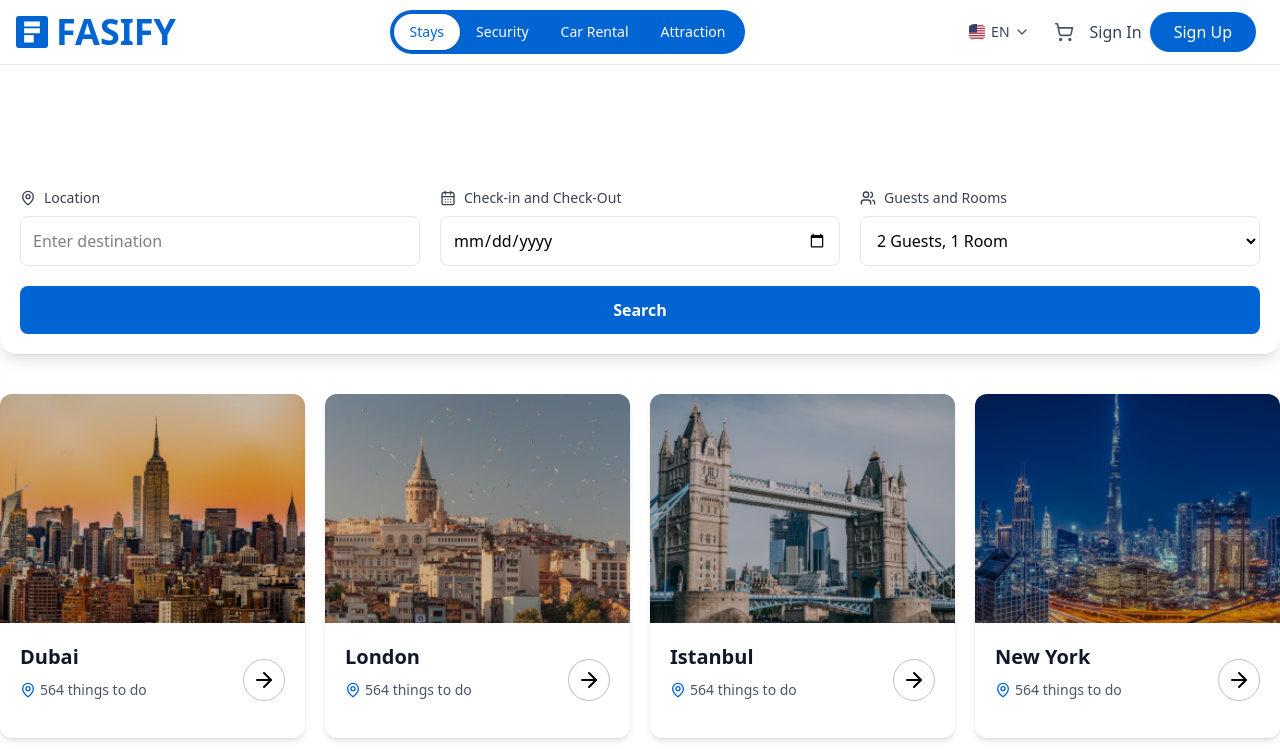
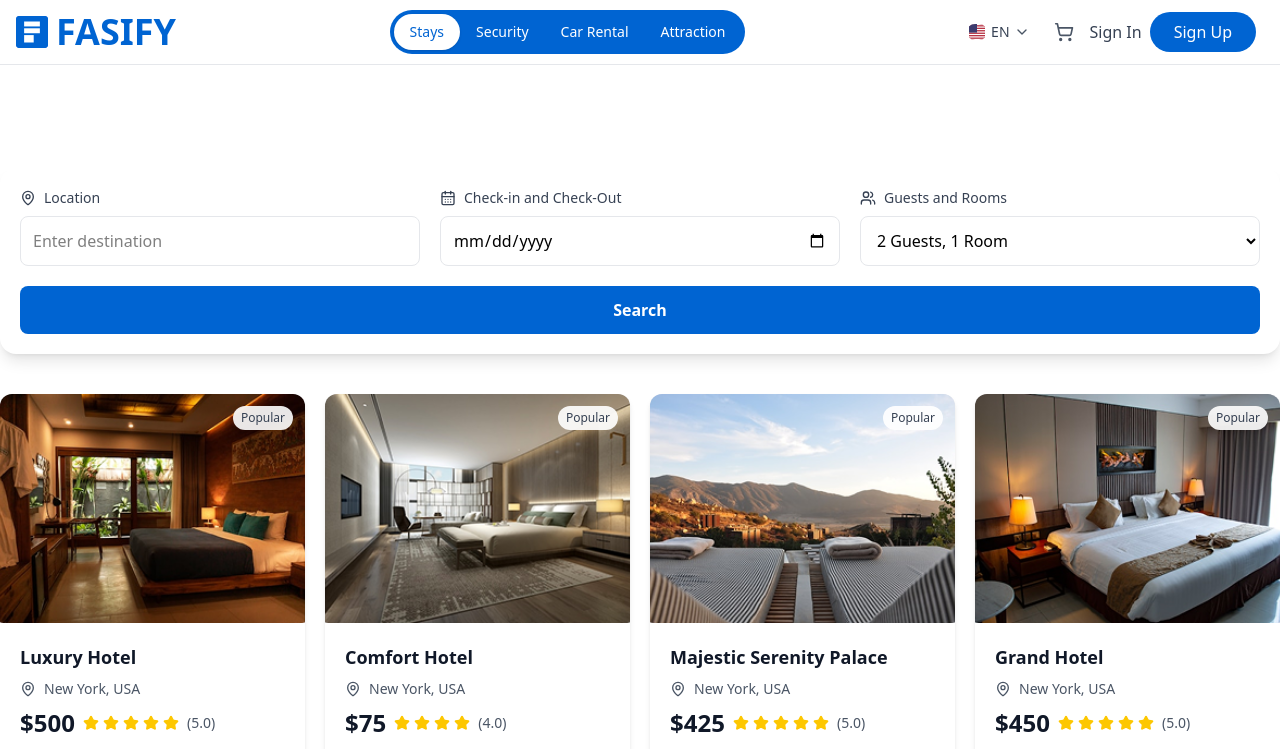
Before and after one commit to rajuahmmed111/timothy-frontend, a React (Vite) app: page /hotel in a window 1280 px wide. Shown: the top 749 px of the page. Built offline with nearby package versions, Linux system fonts and the light colour scheme.

Commit message:
HotelReservation details

```diff
--- /dev/null
+++ b/src/pages/HotelReservation/BookingForm.jsx
@@ -0,0 +1,8 @@
+import React from 'react';
+export default function BookingForm() {
+    return (
+        <div className="min-h-screen bg-gray-50">
+            BookingForm
+        </div>
+    );
+}
--- /dev/null
+++ b/src/pages/HotelReservation/HotelDetails.jsx
@@ -0,0 +1,26 @@
+import React from 'react';
+
+import HotelHeader from './HotelHeader';
+import ImageGallery from './ImageGallery';
+import PropertyDetails from './PropertyDetails';
+import BookingForm from './BookingForm';
+
+export default function HotelDetails() {
+    return (
+        <div className="min-h-screen bg-gray-50">
+            <HotelHeader />
+            <main className="max-w-7xl mx-auto px-4 sm:px-6 lg:px-8 py-8">
+                <div className="grid grid-cols-1 lg:grid-cols-3 gap-8">
+                    <div className="lg:col-span-2">
+                        <ImageGallery />
+                        <PropertyDetails />
+                    </div>
+
+                    <div className="lg:col-span-1">
+                        <BookingForm />
+                    </div>
+                </div>
+            </main>
+        </div>
+    );
+}
--- /dev/null
+++ b/src/pages/HotelReservation/HotelHeader.jsx
@@ -0,0 +1,8 @@
+import React from 'react';
+export default function HotelHeader() {
+    return (
+        <div className="min-h-screen bg-gray-50">
+            header
+        </div>
+    );
+}
--- a/src/pages/HotelReservation/HotelReservation.jsx
+++ b/src/pages/HotelReservation/HotelReservation.jsx
@@ -2,112 +2,99 @@ import React from 'react';
 import { Link } from 'react-router-dom';
 import { CalendarDays, MapPin, Users } from 'lucide-react';
 
-import Dubai from '../../../public/RecommendedAttractions/1.png';
-import London from '../../../public/RecommendedAttractions/2.png';
-import Istanbul from '../../../public/RecommendedAttractions/3.png';
-import NewYork from '../../../public/RecommendedAttractions/4.png';
-import ServiceCard from '../../components/ServiceCard/ServiceCard';
+import ing1 from "../../../public/hotel/1.png"
+import ing2 from "../../../public/hotel/2.png"
+import ing3 from "../../../public/hotel/3.png"
+import ing4 from "../../../public/hotel/4.png"
+import HotelCard from '../../components/HotelCard/HotelCard';
 
 
 
 export default function HotelReservation() {
-    const services = [
+    const hotels = [
         {
-            title: "Dubai",
-            image: Dubai,
-            icon: MapPin,
-            description: "564 things to do",
+            name: "Luxury Hotel",
+            location: "New York, USA",
+            image: ing1,
+            price: "$500",
+            rating: 5,
         },
         {
-            title: "London",
-            image: London,
-            icon: MapPin,
-            description: "564 things to do",
+            name: "Comfort Hotel",
+            location: "New York, USA",
+            image: ing2,
+            price: "$75",
+            rating: 4,
         },
         {
-            title: "Istanbul",
-            image: Istanbul,
-            icon: MapPin,
-            description: "564 things to do",
+            name: "Majestic Serenity Palace",
+            location: "New York, USA",
+            image: ing3,
+            price: "$425",
+            rating: 5,
         },
         {
-            title: "New York",
-            image: NewYork,
-            icon: MapPin,
-            description: "564 things to do",
+            name: "Grand Hotel",
+            location: "New York, USA",
+            image: ing4,
+            price: "$450",
+            rating: 5,
         },
         {
-            title: "Dubai",
-            image: Dubai,
-            icon: MapPin,
-            description: "564 things to do",
+            name: "Luxury Hotel",
+            location: "New York, USA",
+            image: ing1,
+            price: "$500",
+            rating: 5,
         },
         {
-            title: "London",
-            image: London,
-            icon: MapPin,
-            description: "564 things to do",
+            name: "Comfort Hotel",
+            location: "New York, USA",
+            image: ing2,
+            price: "$75",
+            rating: 4,
         },
         {
-            title: "Istanbul",
-            image: Istanbul,
-            icon: MapPin,
-            description: "564 things to do",
+            name: "Majestic Serenity Palace",
+            location: "New York, USA",
+            image: ing3,
+            price: "$425",
+            rating: 5,
         },
         {
-            title: "New York",
-            image: NewYork,
-            icon: MapPin,
-            description: "564 things to do",
+            name: "Grand Hotel",
+            location: "New York, USA",
+            image: ing4,
+            price: "$450",
+            rating: 5,
         },
         {
-            title: "Dubai",
-            image: Dubai,
-            icon: MapPin,
-            description: "564 things to do",
+            name: "Luxury Hotel",
+            location: "New York, USA",
+            image: ing1,
+            price: "$500",
+            rating: 5,
         },
         {
-            title: "London",
-            image: London,
-            icon: MapPin,
-            description: "564 things to do",
+            name: "Comfort Hotel",
+            location: "New York, USA",
+            image: ing2,
+            price: "$75",
+            rating: 4,
         },
         {
-            title: "Istanbul",
-            image: Istanbul,
-            icon: MapPin,
-            description: "564 things to do",
+            name: "Majestic Serenity Palace",
+            location: "New York, USA",
+            image: ing3,
+            price: "$425",
+            rating: 5,
         },
         {
-            title: "New York",
-            image: NewYork,
-            icon: MapPin,
-            description: "564 things to do",
-        },
-        {
-            title: "Dubai",
-            image: Dubai,
-            icon: MapPin,
-            description: "564 things to do",
-        },
-        {
-            title: "London",
-            image: London,
-            icon: MapPin,
-            description: "564 things to do",
-        },
-        {
-            title: "Istanbul",
-            image: Istanbul,
-            icon: MapPin,
-            description: "564 things to do",
-        },
-        {
-            title: "New York",
-            image: NewYork,
-            icon: MapPin,
-            description: "564 things to do",
-        },
+            name: "Grand Hotel",
+            location: "New York, USA",
+            image: ing4,
+            price: "$450",
+            rating: 5,}
     ]
     return (
         <div className='py-16'>
@@ -164,8 +151,8 @@ export default function HotelReservation() {
             </div>
             {/* Services Grid */}
             <div className="grid grid-cols-1 md:grid-cols-2 lg:grid-cols-4 gap-5 container mx-auto">
-                {services.map((service, index) => (
-                    <ServiceCard key={index} service={service} />
+                {hotels.map((hotel, index) => (
+                    <HotelCard key={index} hotel={hotel} />
                 ))}
             </div>
         </div>
--- /dev/null
+++ b/src/pages/HotelReservation/ImageGallery.jsx
@@ -0,0 +1,8 @@
+import React from 'react';
+export default function ImageGallery() {
+    return (
+        <div className="min-h-screen bg-gray-50">
+           ImageGallery
+        </div>
+    );
+}
--- /dev/null
+++ b/src/pages/HotelReservation/PropertyDetails.jsx
@@ -0,0 +1,8 @@
+import React from 'react';
+export default function PropertyDetails() {
+    return (
+        <div className="min-h-screen bg-gray-50">
+            PropertyDetails
+        </div>
+    );
+}
```
